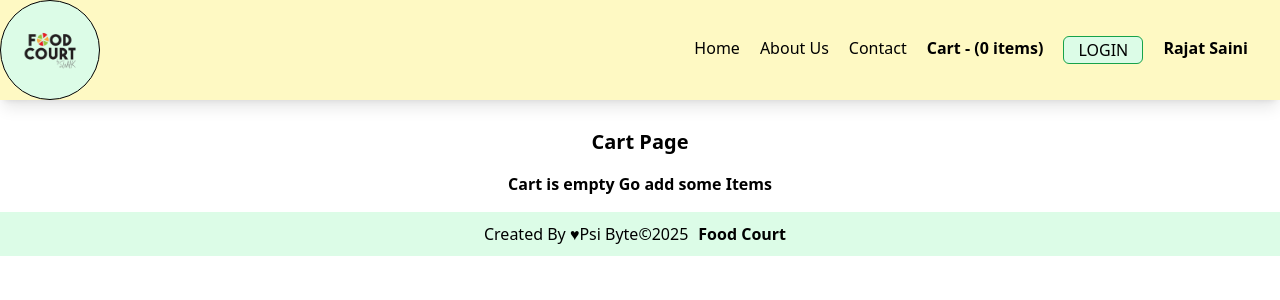
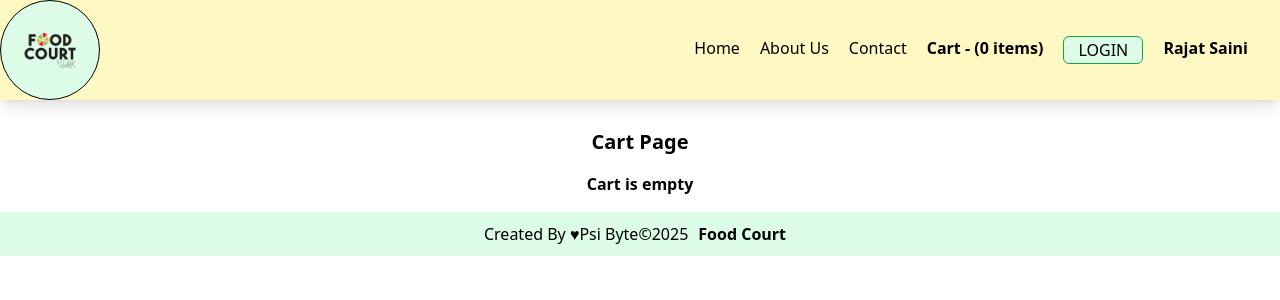
Before and after one commit to Kipyegon-Lagat/foody, a React (Vite) app in the folder Food-Court-main/: page /cart in a window 1280 px wide. Shown: the top 300 px of the page. Built offline with nearby package versions, Linux system fonts and the light colour scheme.

Commit message:
Update CartPage.jsx

```diff
--- a/Food-Court-main/src/components/CartPage.jsx
+++ b/Food-Court-main/src/components/CartPage.jsx
@@ -18,7 +18,7 @@ const CartPage=()=>{
                 cartItems.length===0 ?
                <Link to="/"> <h2 data-tesid='emptyCart'
                                 className="font-bold text-l flex items-center justify-center pb-2 mb-2">
-                    Cart is empty Go add some Items</h2>
+                    Cart is empty</h2>
                 </Link>:
                 <div>
                     <div className=" w-full mx-auto my-4  p-4 flex flex-wrap
```
